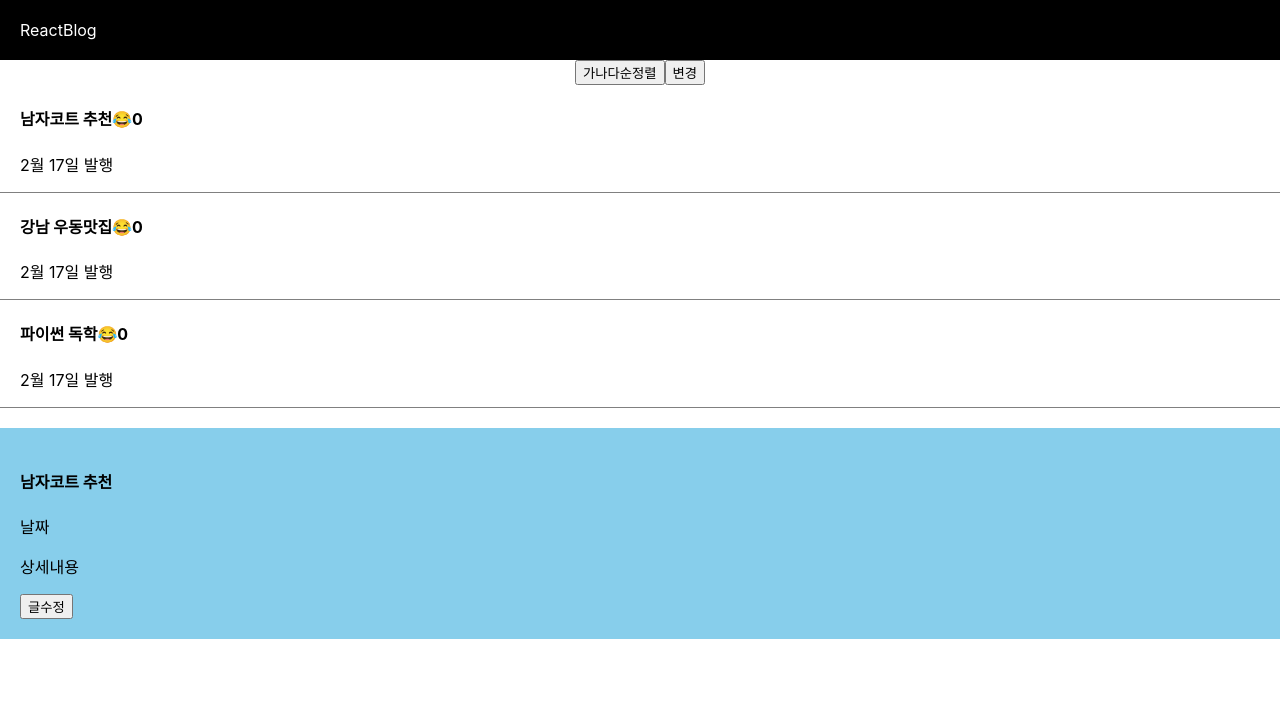
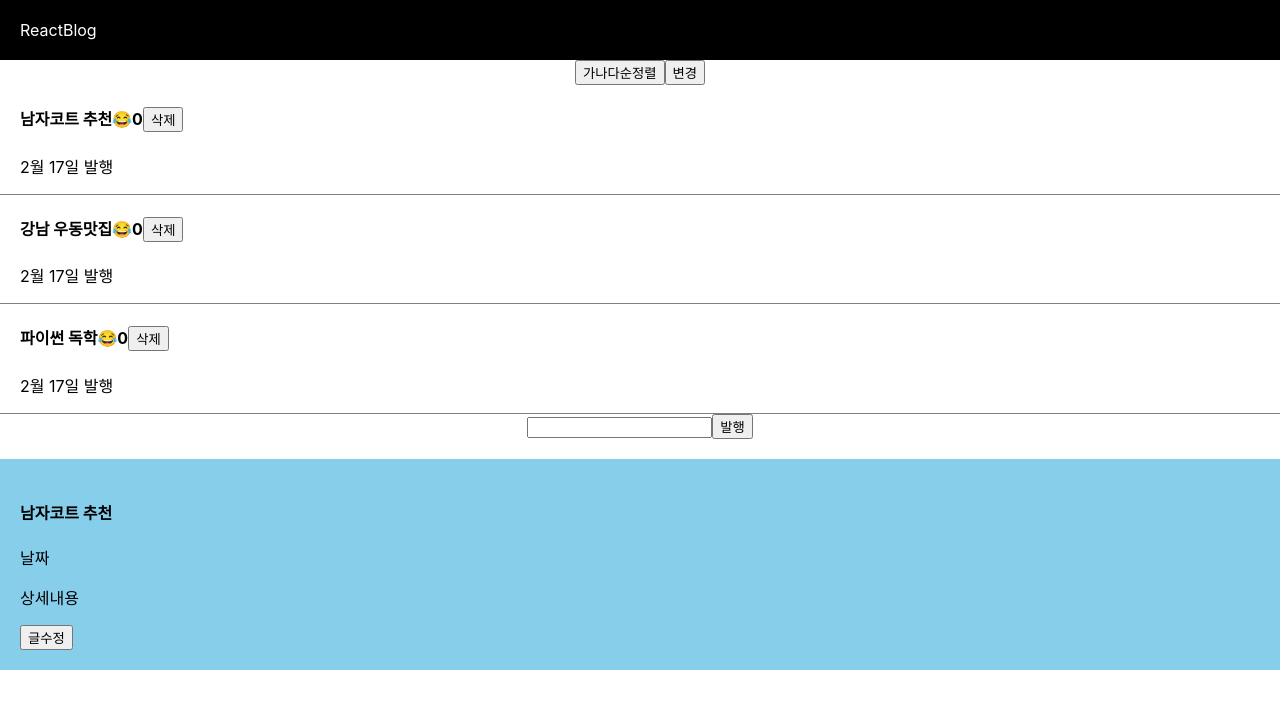
Before and after one commit to ParkSeryu/codingapplereact, a React (Create React App) app: page / in a window 1280 px wide. Shown: the top 708 px of the page. Built offline with nearby package versions, Linux system fonts and the light colour scheme.

Commit message:
feat: input 1 : 사용자가 입력한 글 다루기

```diff
--- a/src/App.tsx
+++ b/src/App.tsx
@@ -34,6 +34,7 @@ function App() {
   const [따봉, 따봉변경] = useState<number[]>([0, 0, 0]);
   const [modal, setModal] = useState(true);
   const [modalIdx, setModalIdx] = useState<number>(0);
+  const [입력값, 입력값변경] = useState<string>();
 
   return (
     <div className="App">
@@ -72,24 +73,63 @@ function App() {
                       {글제목[i]}
                       {/* eslint-disable-next-line max-len */}
                       {/* eslint-disable-next-line jsx-a11y/click-events-have-key-events,jsx-a11y/no-noninteractive-element-interactions,jsx-a11y/no-static-element-interactions */}
-                      <span onClick={() => {
+                      <span onClick={(e) => {
+                        e.stopPropagation();
                         const copyOf따봉 = [...따봉]; // 따봉 배열의 복사본을 만듭니다.
                         // eslint-disable-next-line operator-assignment
                         copyOf따봉[i] = copyOf따봉[i] + 1; // 복사본에서 해당 요소를 업데이트합니다.
-                        따봉변경(copyOf따봉); // 새로운 배열로 상태를 업데이트합니다.
+                        따봉변경(copyOf따봉); // 새로운 배열로 상태를 업데이트합니다
                       }}
                       >
                         😂
                       </span>
                       {따봉[i]}
+                      <button
+                        type="button"
+                        onClick={(e) => {
+                          e.stopPropagation();
+                          const copy = [...글제목];
+                          // console.log(a);
+                          const newcopy = copy.filter((ele) => {
+                            console.log(a);
+                            return ele !== a;
+                          });
+                          console.log(newcopy);
+                          글제목변경(newcopy);
+                        }}
+                      >
+                        {' '}
+                        삭제
+                      </button>
                     </h4>
                     <p>2월 17일 발행</p>
                   </div>
                 ))
             }
 
+      <input onChange={(e) => {
+        입력값변경(e.target.value);
+        console.log(입력값);
+      }}
+      />
+      <button
+        onClick={() => {
+          const copy = [...글제목];
+          copy.push(입력값 || '');
+          글제목변경(copy);
+        }}
+        type="button"
+      >
+        발행
+      </button>
+
+      {/*  1. input에 뭐 입력하고 발행버튼누르면 글 추가
+            2. 글마다 삭제버튼 만들어놓고 누르면 없어짐
+      */}
+
       {
-                modal ? <Modal 글제목={글제목} idx={modalIdx} color="skyblue" 제목변경={글제목변경} /> : null
+                modal ? <Modal 글제목={글제목} idx={modalIdx} color="skyblue" 제목변경={글제목변경} />
+                  : null
             }
 
     </div>
```
